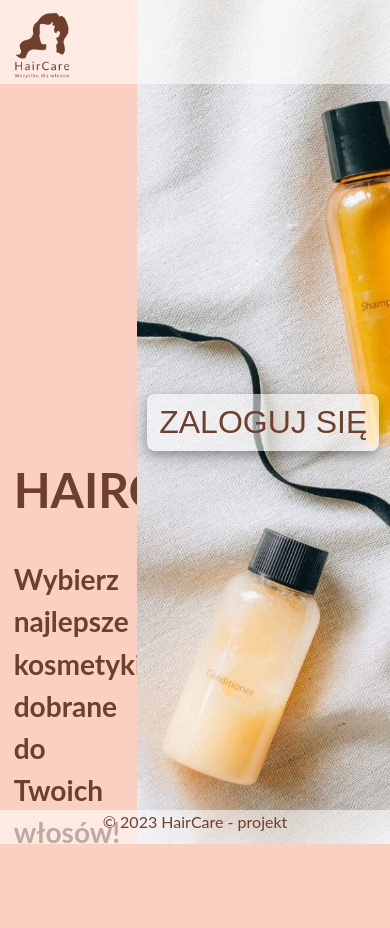
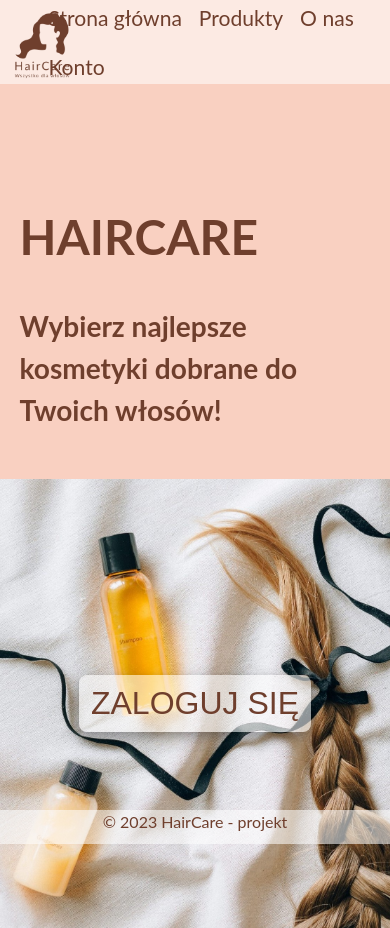
Before and after one commit to martwic/haircare, a Next.js app: page / in a window 390 px wide. Before the commit the page ends 853 px from the top, so only its background shows below. Built offline with nearby package versions, Linux system fonts and the light colour scheme.

Commit message:
Responsive

```diff
--- a/pages/about-us.js
+++ b/pages/about-us.js
@@ -5,7 +5,7 @@ export default function Home({data}){
     <div className='bodyLog'>
       <div className='mainLog'>
       <div className="sectionLog">
-                <div className="boxOfProducts">
+                <div className="boxAboutUs">
                 <p>Jesteśmy grupą dziewczyn, które uwielbiają dbać o swoje włosy i chcą pomóc innym w
                 osiągnięciu najlepszego efektu pielęgnacji. Nasza strona HairCare oferuje
                 spersonalizowane porady dotyczące pielęgnacji włosów, które pomogą Ci znaleźć
--- a/styles/Home.module.scss
+++ b/styles/Home.module.scss
@@ -174,7 +174,7 @@
 }
 
 /* Mobile */
-@media (max-width: 700px) {
+@media (max-width: 768px) {
   .content {
     padding: 4rem;
   }
--- a/styles/globals.css
+++ b/styles/globals.css
@@ -1,20 +1,27 @@
+$firstColor: #f9d0c1;
+$fontColor: #6f3f2d;
+$whiteColor: #ffffff8e;
+$darkColor: #2c1911;
+$shadowColor: rgba(0, 0, 0, 0.2);
+
 html {
-  background: #f9d0c1;
+  background: $firstColor;
   width: auto;
   height: auto;
-  color: #6f3f2d;
+  color: $fontColor;
+  overflow: hidden;
 }
 
 body {
-  background: #f9d0c1;
+  background: $firstColor;
   /*box-shadow: 0 0 2px rgba(0, 0, 0, 0.06);*/
-  color: #6f3f2d;
+  color: $fontColor;
   font-family: "Lato";
   font-size: 16px;
   line-height: 1.5;
   margin: 0 auto;
   max-width: 100%;
-  overflow:hidden;
+  overflow: hidden;
 }
 .main{
   display: flex;
@@ -26,14 +33,14 @@ body {
 header{
   overflow: hidden;
   height: 10vh;
-  background-color: #ffffff8e;
+  background-color: $whiteColor;
   position: absolute;
   width:100vw;
 }
 footer{
   overflow: hidden;
   height: 4vh;
-  background-color: #ffffff8e;
+  background-color: $whiteColor;
   position: absolute;
   bottom:0;
   width:100vw;
@@ -59,11 +66,11 @@ header li {
 }
 header li a{
   text-decoration: none;
-  color: #6f3f2d;
+  color: $fontColor;
 }
 a:hover{
-  color: #2c1911;
-  text-shadow: 2px 2px 4px #6f3f2d;
+  color: darkColor;
+  text-shadow: 2px 2px 4px $fontColor;
 }
 
 .left{
@@ -83,20 +90,20 @@ a:hover{
 }
 
 .button1 {
-  background-color: rgba(255, 255, 255, 0.7);
+  background-color: $whiteColor;
   border-radius: 8px;
   border-width: 0;
-  color: #6f3f2d;
+  color: $fontColor;
   cursor: pointer;
   display: inline-block;
   font-size: 200%;
   padding: 10px 12px;
   text-align: center;
-  box-shadow: 0 4px 8px 0 rgba(0, 0, 0, 0.2), 0 6px 20px 0 rgba(0, 0, 0, 0.19);
+  box-shadow: 0 4px 8px 0 $shadowColor, 0 6px 20px $shadowColor;
 }
 
 .button1:hover{
-  box-shadow: inset 0 0 8px 0 rgba(0, 0, 0, 0.2), 0 6px 20px 0 rgba(0, 0, 0, 0.19);
+  box-shadow: inset 0 0 8px 0 $shadowColor, 0 6px 20px 0 $shadowColor;
 }
 
 .section{
@@ -126,10 +133,10 @@ a:hover{
 }
 
 .bodyLog {
-  background: #f9d0c1;
-  background-image: url(/images/background.jpg);
+  background: $firstColor;
+  background-image: url("/images/background.jpg");
   background-size: cover;
-  color: #6f3f2d;
+  color: $fontColor;
   font-family: "Lato";
   font-size: 2vh;
   line-height: 1.5;
@@ -143,7 +150,7 @@ a:hover{
   display: flex;
   width: 100vw;
   height: 100vh;
-  background: rgba(249, 208, 193, 0.6)
+  background: rgba($firstColor, 0.7);
 }
 
 .centerLog{
@@ -166,9 +173,9 @@ a:hover{
 .box{
   width: 40%;
   height: auto;
-  background-color: rgba(255, 255, 255, 0.7);
+  background-color: $whiteColor;
   border-width: 0;
-  color: #333333;
+  color: $darkColor;
   text-align: center;
   display: flex;
   justify-content: center;
@@ -181,15 +188,15 @@ a:hover{
 #odn{
   font-size: 3vh;
   text-decoration: none;
-  color:#6f3f2d;
+  color: $fontColor;
 }
 
 .sbutton {
-  background-color: rgba(255, 255, 255, 0.9);
+  background-color: $whiteColor;
   border-radius: 4px;
   border-width: 0;
-  color: #6f3f2d;
-  outline: #6f3f2d 1px;
+  color: $fontColor;
+  outline: $fontColor 1px;
   outline-style: solid;
   cursor: pointer;
   display: inline-block;
@@ -199,7 +206,7 @@ a:hover{
 }
 
 .sbutton:hover{
-  box-shadow: inset 0 0 3px 0 rgba(0, 0, 0, 0.2);
+  box-shadow: inset 0 0 3px 0 $shadowColor;
 }
 
 .boxOfProducts{
@@ -208,9 +215,9 @@ a:hover{
   overflow-x:hidden;
   max-height: 100%;
   height: auto;
-  background-color: rgba(255, 255, 255, 0.7);
+  background-color: $whiteColor;
   border-width: 0;
-  color: #333333;
+  color: $darkColor;
   text-align: center;
   display: flex;
   justify-content: center;
@@ -218,7 +225,7 @@ a:hover{
 }
 
 .boxOfProducts img{
-  width: 10vw;
+  width: 15vw;
 }
 
 table{
@@ -234,5 +241,93 @@ td{
 
 .boxOfProducts a{
   text-decoration: none;
+  color: $fontColor;
+}
+
+.boxAboutUs {
+  width: 80%;
+  background-color: #ffffff;
+  padding: 20px;
+  border-radius: 8px;
+  box-shadow: 0 4px 8px rgba(0, 0, 0, 0.2);
+}
+
+.boxAboutUs p {
+  font-size: 25px;
+  line-height: 1.5;
   color: #6f3f2d;
 }
+@media screen and (max-width: 900px) {
+  /* Styl dla urządzeń o szerokości mniejszej lub równej 768 pikseli */
+
+  body {
+    overflow: auto;
+  }
+
+  .main {
+    flex-direction: column;
+    align-items: center;
+  }
+
+  header {
+    position: relative;
+  }
+
+  .header-right {
+    position: absolute;
+    right: 0;
+    top: 0;
+    height: 100%;
+    display: flex;
+    align-items: center;
+    margin-right: 2vh;
+  }
+
+  header li {
+    padding: 1vh;
+    list-style-type: none;
+    font-size: 2.5vh;
+  }
+
+  header li a {
+    text-decoration: none;
+    color: $fontColor;
+  }
+
+  a:hover {
+    color: $darkColor;
+    text-shadow: 2px 2px 4px $fontColor;
+  }
+
+  .left {
+    width: 100%;
+    height: auto;
+  }
+
+  .section {
+    margin: 5%;
+    margin-top: 10vh;
+  }
+
+  .right {
+    width: 100%;
+  }
+
+  .boxOfProducts {
+    width: 90%;
+    overflow: auto;
+    overflow-x: hidden;
+  }
+
+  td {
+    width: 100%;
+  }
+
+  .boxAboutUs p {
+    font-size: 16px;
+  }
+
+  .sectionLog{
+    height: 86%;
+  }
+}
--- a/styles/globals.scss
+++ b/styles/globals.scss
@@ -9,6 +9,7 @@ html {
   width: auto;
   height: auto;
   color: $fontColor;
+  overflow: hidden;
 }
 
 body {
@@ -20,7 +21,7 @@ body {
   line-height: 1.5;
   margin: 0 auto;
   max-width: 100%;
-  overflow:hidden;
+  overflow: hidden;
 }
 .main{
   display: flex;
@@ -242,3 +243,91 @@ td{
   text-decoration: none;
   color: $fontColor;
 }
+
+.boxAboutUs {
+  width: 80%;
+  background-color: #ffffff;
+  padding: 20px;
+  border-radius: 8px;
+  box-shadow: 0 4px 8px rgba(0, 0, 0, 0.2);
+}
+
+.boxAboutUs p {
+  font-size: 25px;
+  line-height: 1.5;
+  color: #6f3f2d;
+}
+@media screen and (max-width: 900px) {
+  /* Styl dla urządzeń o szerokości mniejszej lub równej 768 pikseli */
+
+  body {
+    overflow: auto;
+  }
+
+  .main {
+    flex-direction: column;
+    align-items: center;
+  }
+
+  header {
+    position: relative;
+  }
+
+  .header-right {
+    position: absolute;
+    right: 0;
+    top: 0;
+    height: 100%;
+    display: flex;
+    align-items: center;
+    margin-right: 2vh;
+  }
+
+  header li {
+    padding: 1vh;
+    list-style-type: none;
+    font-size: 2.5vh;
+  }
+
+  header li a {
+    text-decoration: none;
+    color: $fontColor;
+  }
+
+  a:hover {
+    color: $darkColor;
+    text-shadow: 2px 2px 4px $fontColor;
+  }
+
+  .left {
+    width: 100%;
+    height: auto;
+  }
+
+  .section {
+    margin: 5%;
+    margin-top: 10vh;
+  }
+
+  .right {
+    width: 100%;
+  }
+
+  .boxOfProducts {
+    width: 90%;
+    overflow: auto;
+    overflow-x: hidden;
+  }
+
+  td {
+    width: 100%;
+  }
+
+  .boxAboutUs p {
+    font-size: 16px;
+  }
+
+  .sectionLog{
+    height: 86%;
+  }
+}
```
Also changed, not shown: styles/login.scss (+12 -0 lines).
